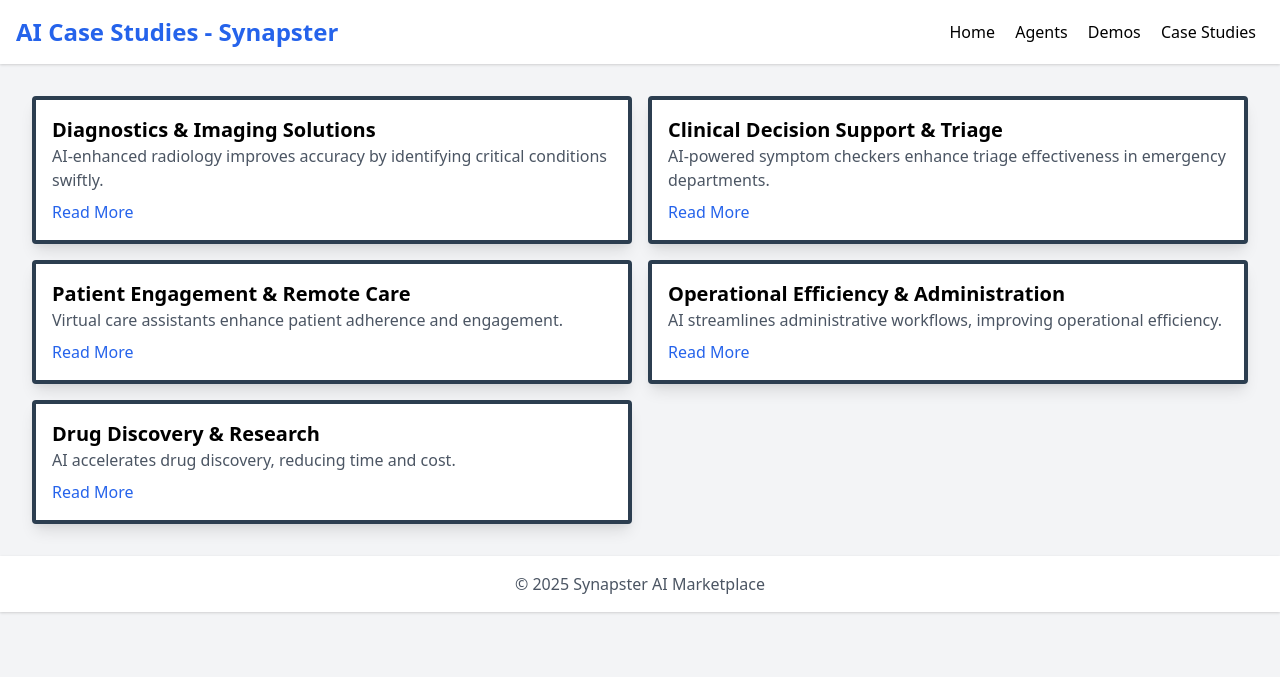
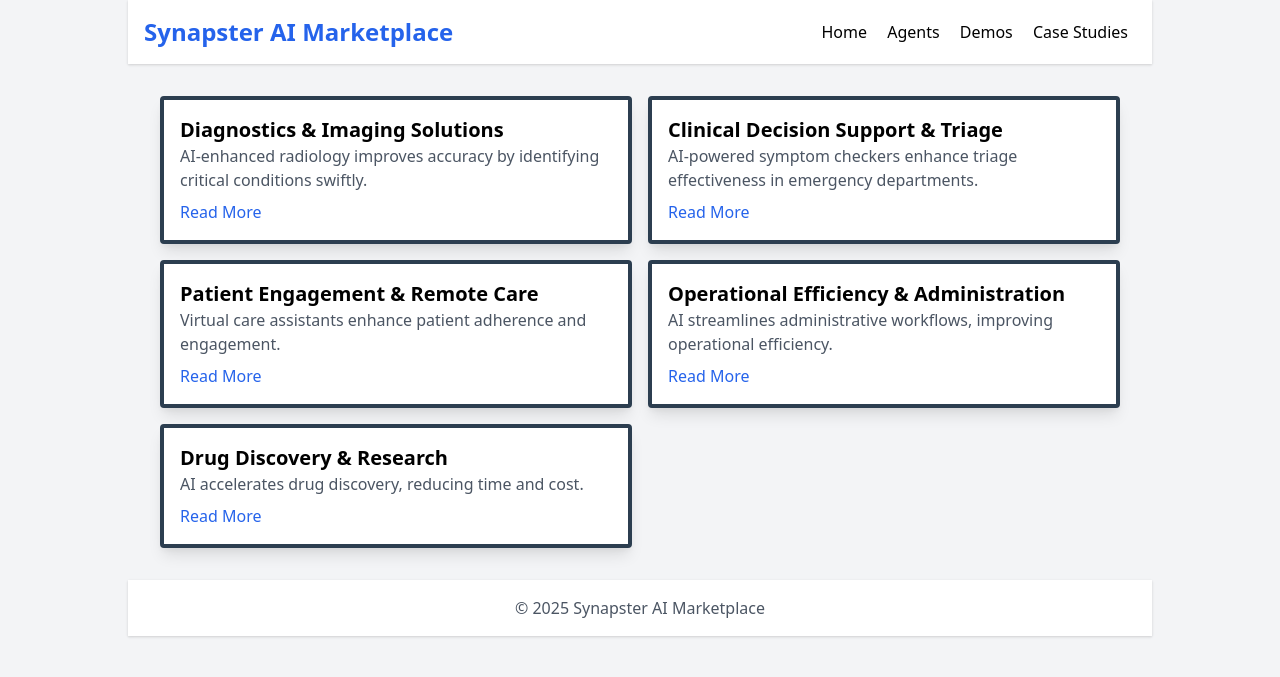
Before and after one commit to nhs-analystx/synapster, a Jekyll site: the page cs.html, which Jekyll copies as it is, in a window 1280 px wide. Shown: the top 677 px of the page. Built offline with Jekyll 4.4.1, drawn with Linux system fonts in a browser that asks for light colours.

Commit message:
Update cs.html

```diff
--- a/cs.html
+++ b/cs.html
@@ -17,10 +17,9 @@
   </script>
 </head>
 <body class="bg-gray-100 flex justify-center">
-  <div class="container max-w-7xl">
-
+  <div class="container max-w-5xl">
     <header class="bg-white shadow p-4 flex justify-between items-center">
-      <h1 class="text-2xl text-blue-600 font-bold">AI Case Studies - Synapster</h1>
+      <h1 class="text-2xl text-blue-600 font-bold">Synapster AI Marketplace</h1>
       <nav>
         <a href="https://synapster.analystx.uk/" class="mx-2 hover:text-blue-600">Home</a>
         <a href="https://synapster.analystx.uk/agents.html" class="mx-2 hover:text-blue-600">Agents</a>
```
